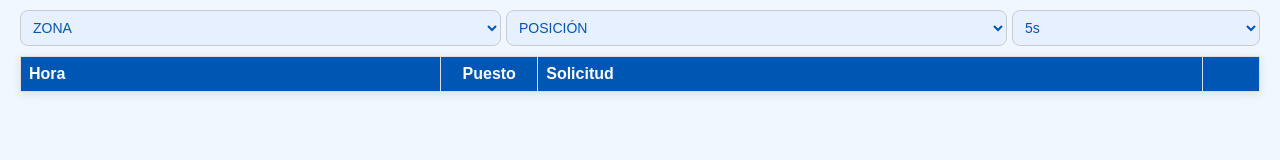
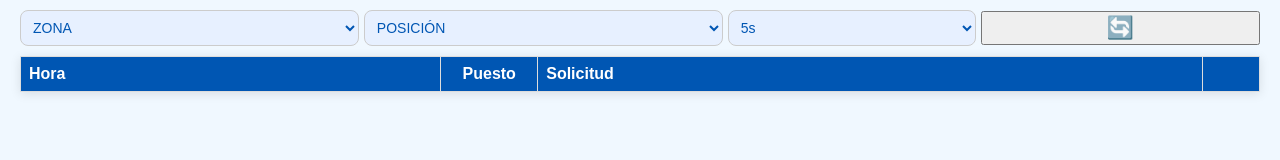
Before and after one commit to BlinderStudio/RunnerWeb, a plain HTML site: page index.html in a window 1280 px wide. Drawn offline with Linux system fonts and the light colour scheme; no server answers.

Commit message:
Update index.html

```diff
--- a/index.html
+++ b/index.html
@@ -130,6 +130,21 @@ th:nth-child(3), td:nth-child(3) {
   padding: 0;
 }
 
+#refreshButton {
+  padding: 2px;
+  font-size: 22px;
+  cursor: pointer;
+  color: #0056b3;
+  width: 100%;
+  display: flex;
+  justify-content: center; /* Centra el contenido horizontalmente */
+  align-items: center; /* Centra el contenido verticalmente
+}
+
+.refresh-icon {
+  margin-right: 5px;
+}
+
 .time-critical {
   background-color: #ffcccc;
 }
@@ -155,6 +170,8 @@ th:nth-child(3), td:nth-child(3) {
     font-size: 14px;
     padding: 8px;
   }
+
+
 
   #hazmatBwsSelector,
   #filterSelector,
@@ -204,6 +221,11 @@ th:nth-child(3), td:nth-child(3) {
           <option value="15000">15s</option>
         </select>
       </div>
+	  <div class="selector-group">
+  <button id="refreshButton">
+    <i class="refresh-icon"></i>🔄
+  </button>
+</div>
     </div>
 
     <table>
@@ -236,6 +258,10 @@ let alarm = new Audio('https://github.com/BlinderStudio/RunnerWeb/raw/main/alarm
 let isAudioPlaying = false;
 
 const audio = new Audio(soundUrl);
+
+document.getElementById('refreshButton').addEventListener('click', () => {
+  location.reload();
+});
 
 document.getElementById('filterSelector').addEventListener('change', (event) => {
   applyFilter(event.target.value, currentHazmatBwsFilter);
```
